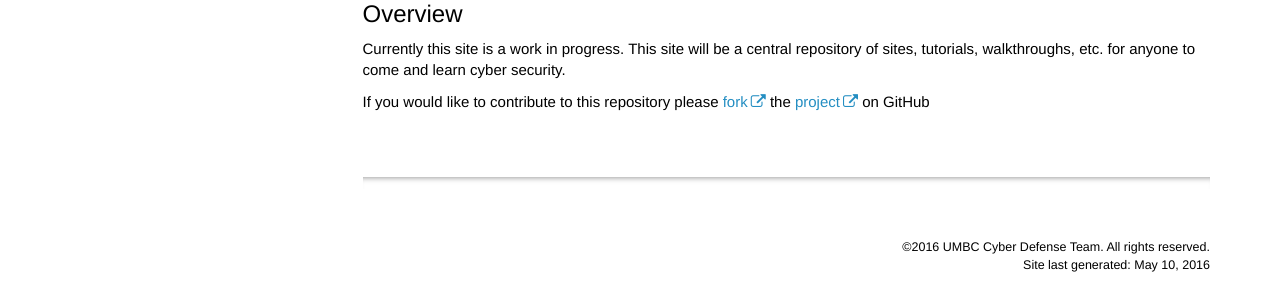
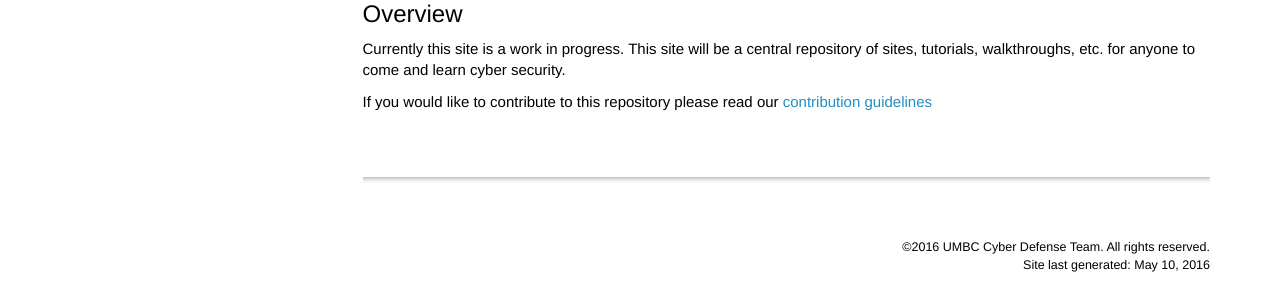
Before and after one commit to UMBCCyberDawgs/old-resources, a Jekyll site: the page built from index.md, in a window 1280 px wide. Shown: the part 259-543 px from the top of the page. Built offline with Jekyll 4.4.1, drawn with Linux system fonts in a browser that asks for light colours; nearby versions of some CDN libraries; comment, search, counter and statistics services are not loaded.

Commit message:
Updating index links to use contribution guidelines

```diff
--- a/index.md
+++ b/index.md
@@ -9,8 +9,7 @@ Currently this site is a work in progress. This site will be a central
 repository of sites, tutorials, walkthroughs, etc. for anyone to come and learn
 cyber security.
 
-If you would like to contribute to this repository please [fork][1] the
-[project][2] on GitHub
+If you would like to contribute to this repository please read our
+[contribution guidelines][1]
 
-[1]: https://github.com/UMBCCyberDawgs/resources#fork-destination-box
-[2]: https://github.com/UMBCCyberDawgs/resources
+[1]: contributing/
```
